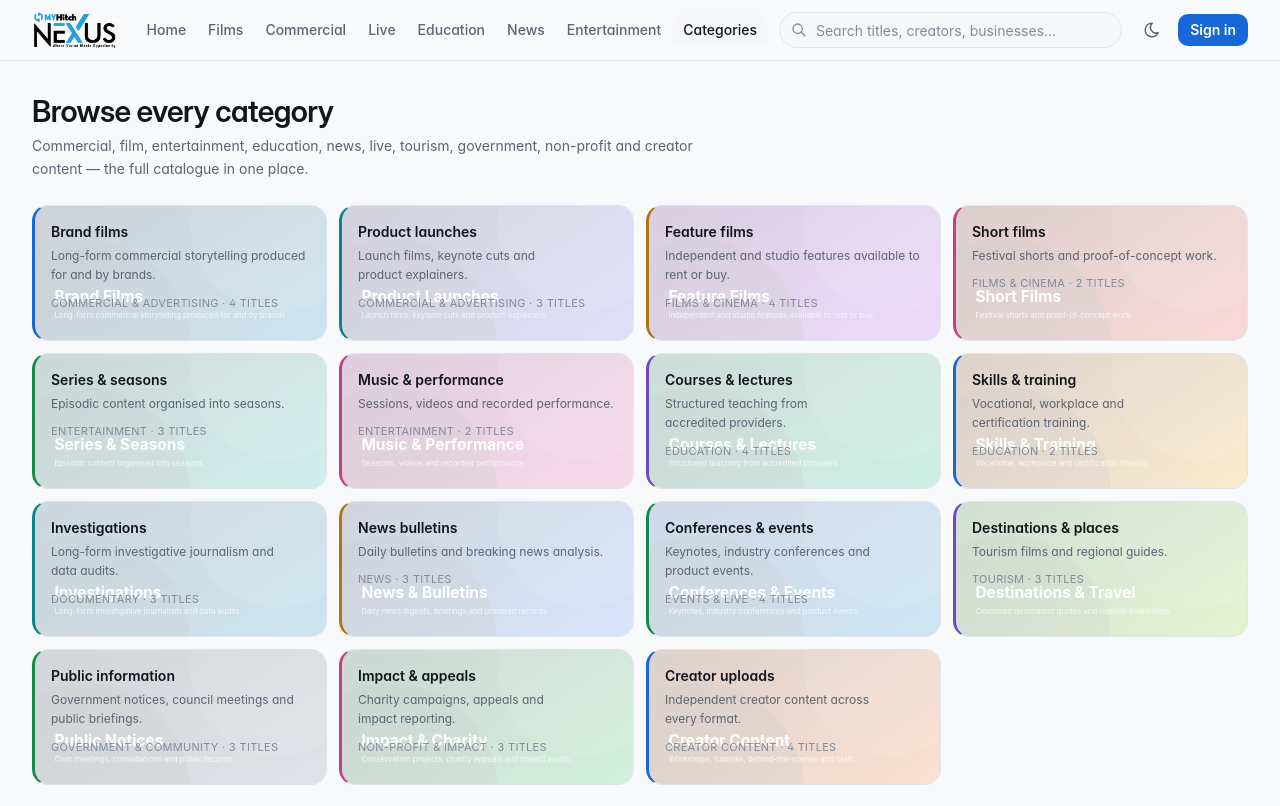
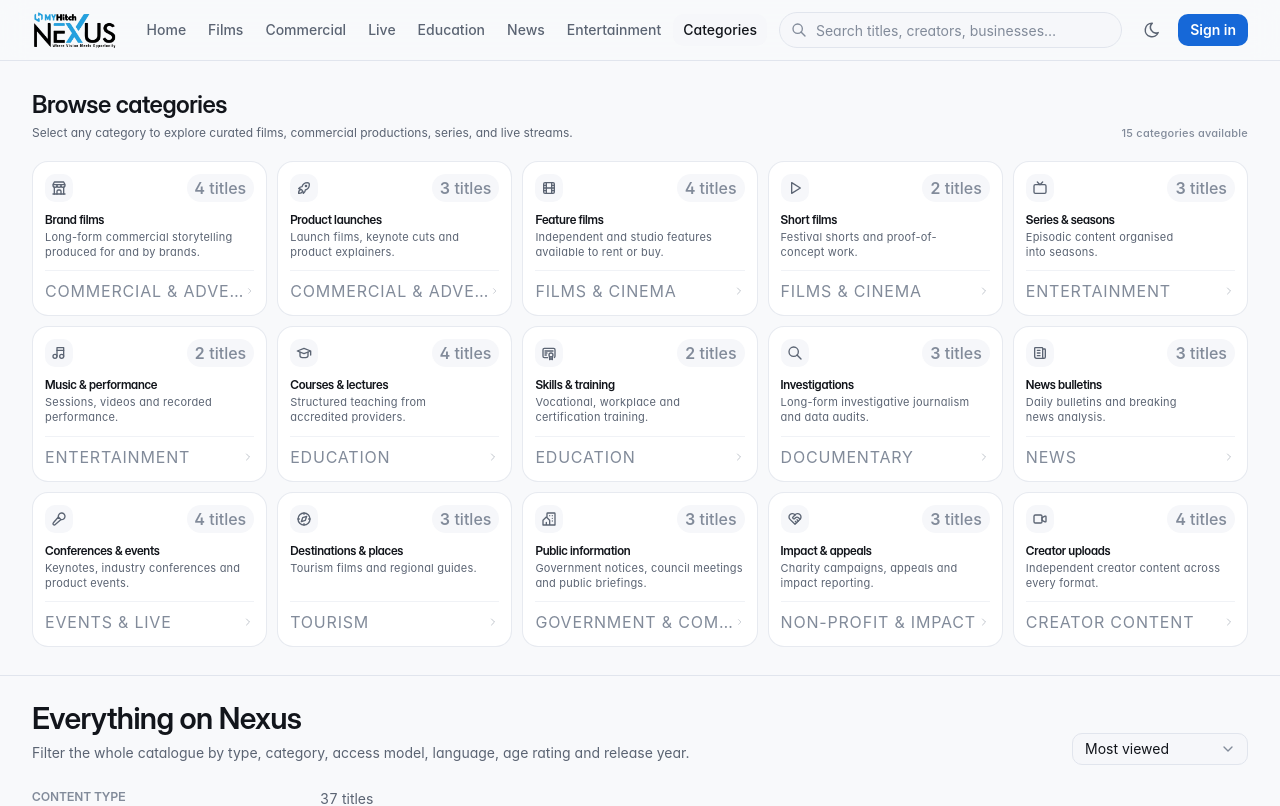
Before and after one commit to senura-d/myhitch-nexus, a Next.js app: page /explore in a window 1280 px wide. Shown: the top 806 px of the page. Built offline with nearby package versions, Linux system fonts and the light colour scheme.

Commit message:
refactor(explore): redesign category cards with compact, clean, and minimal aesthetics

```diff
--- a/src/app/(public)/explore/page.tsx
+++ b/src/app/(public)/explore/page.tsx
@@ -1,69 +1,116 @@
 "use client";
 
 import Link from "next/link";
-import { Card } from "@/components/ui/card";
+import {
+  IconBuildingCommunity,
+  IconBuildingStore,
+  IconCertificate,
+  IconChevronRight,
+  IconCompass,
+  IconDeviceTv,
+  IconHeartHandshake,
+  IconMicrophone2,
+  IconMovie,
+  IconMusic,
+  IconNews,
+  IconPlayerPlay,
+  IconRocket,
+  IconSchool,
+  IconSearch,
+  IconVideo,
+} from "@tabler/icons-react";
 import { BrowseView } from "@/components/discovery/browse-view";
 import { CONTENT_TYPE_LABELS, categories } from "@/lib/mock-api/data/categories";
 import { compactNumber } from "@/lib/utils";
 
-const CHART_TOKENS = [
-  "rgb(var(--nx-chart-1))",
-  "rgb(var(--nx-chart-2))",
-  "rgb(var(--nx-chart-3))",
-  "rgb(var(--nx-chart-4))",
-  "rgb(var(--nx-chart-5))",
-  "rgb(var(--nx-chart-6))",
-];
+function getCategoryIcon(id: string) {
+  switch (id) {
+    case "cat_brand_film":
+      return <IconBuildingStore className="size-4" />;
+    case "cat_product_launch":
+      return <IconRocket className="size-4" />;
+    case "cat_feature_film":
+      return <IconMovie className="size-4" />;
+    case "cat_short_film":
+      return <IconPlayerPlay className="size-4" />;
+    case "cat_series":
+      return <IconDeviceTv className="size-4" />;
+    case "cat_music":
+      return <IconMusic className="size-4" />;
+    case "cat_courses":
+      return <IconSchool className="size-4" />;
+    case "cat_skills":
+      return <IconCertificate className="size-4" />;
+    case "cat_investigations":
+      return <IconSearch className="size-4" />;
+    case "cat_news_bulletins":
+      return <IconNews className="size-4" />;
+    case "cat_conferences":
+      return <IconMicrophone2 className="size-4" />;
+    case "cat_destinations":
+      return <IconCompass className="size-4" />;
+    case "cat_public_notices":
+      return <IconBuildingCommunity className="size-4" />;
+    case "cat_impact":
+      return <IconHeartHandshake className="size-4" />;
+    case "cat_creators":
+      return <IconVideo className="size-4" />;
+    default:
+      return <IconMovie className="size-4" />;
+  }
+}
 
 export default function ExplorePage() {
   return (
     <div>
-      <section className="border-b border-border px-4 py-8 sm:px-6 lg:px-8">
-        <h1 className="font-display text-2xl font-semibold text-fg sm:text-3xl">
-          Browse every category
+      <section className="border-b border-border px-4 py-7 sm:px-6 lg:px-8">
+        <div className="flex flex-col gap-1 sm:flex-row sm:items-end sm:justify-between">
+          <div>
+            <h1 className="font-display text-xl font-semibold text-fg sm:text-2xl">
+              Browse categories
             </h1>
-        <p className="mt-1.5 max-w-2xl text-sm leading-relaxed text-fg-muted">
-          Commercial, film, entertainment, education, news, live, tourism,
-          government, non-profit and creator content — the full catalogue in one
-          place.
+            <p className="mt-1 max-w-xl text-xs text-fg-muted">
+              Select any category to explore curated films, commercial productions, series, and live streams.
             </p>
+          </div>
+          <span className="text-2xs font-medium text-fg-subtle">
+            {categories.length} categories available
+          </span>
+        </div>
 
-        <div className="mt-6 grid gap-3 sm:grid-cols-2 lg:grid-cols-4">
+        {/* Compact, clean & minimal category cards */}
+        <div className="mt-5 grid grid-cols-1 gap-2.5 sm:grid-cols-2 md:grid-cols-3 lg:grid-cols-4 xl:grid-cols-5">
           {categories.map((category) => (
-            <Link key={category.id} href={`/category/${category.slug}`}>
-              <Card
-                interactive
-                className="group relative h-full min-h-[8.5rem] overflow-hidden p-4"
-                style={{
-                  borderLeftColor: CHART_TOKENS[category.accentToken - 1],
-                  borderLeftWidth: 3,
-                }}
+            <Link
+              key={category.id}
+              href={`/category/${category.slug}`}
+              className="group relative flex flex-col justify-between rounded-lg border border-border/80 bg-surface p-3 transition-all duration-200 hover:-translate-y-0.5 hover:border-accent/40 hover:bg-surface-2 hover:shadow-sm"
             >
-                {category.imageUrl ? (
-                  <>
-                    <img
-                      src={category.imageUrl}
-                      alt={category.name}
-                      loading="lazy"
-                      className="absolute inset-0 size-full object-cover opacity-20 transition-all duration-300 group-hover:scale-105 group-hover:opacity-30"
-                    />
-                    <div className="absolute inset-0 bg-gradient-to-t from-surface-1 via-surface-1/90 to-surface-1/60" />
-                  </>
-                ) : null}
-                <div className="relative z-10">
-                  <p className="text-sm font-semibold text-fg transition-colors group-hover:text-accent">
+              <div>
+                {/* Header: Icon + Title count badge */}
+                <div className="flex items-center justify-between">
+                  <div className="flex size-7 items-center justify-center rounded-md bg-surface-2 text-fg-muted transition-colors group-hover:bg-accent/10 group-hover:text-accent">
+                    {getCategoryIcon(category.id)}
+                  </div>
+                  <span className="rounded-full bg-surface-2 px-2 py-0.5 text-3xs font-medium text-fg-subtle transition-colors group-hover:bg-accent/10 group-hover:text-accent">
+                    <span className="nx-tnum font-semibold">{compactNumber(category.videoCount)}</span> titles
+                  </span>
+                </div>
+
+                {/* Category Title & Description */}
+                <h2 className="mt-2.5 text-xs font-semibold text-fg transition-colors group-hover:text-accent">
                   {category.name}
-                  </p>
-                  <p className="mt-1 nx-clamp-2 text-xs leading-relaxed text-fg-muted">
+                </h2>
+                <p className="mt-0.5 line-clamp-2 text-2xs leading-snug text-fg-muted">
                   {category.description}
                 </p>
-                  <p className="mt-2.5 text-2xs uppercase tracking-wide text-fg-subtle">
-                    {CONTENT_TYPE_LABELS[category.contentType]} ·{" "}
-                    <span className="nx-tnum">{compactNumber(category.videoCount)}</span>{" "}
-                    titles
-                  </p>
               </div>
-              </Card>
+
+              {/* Bottom bar: Content Type label + hover indicator */}
+              <div className="mt-2.5 flex items-center justify-between border-t border-border/50 pt-2 text-3xs uppercase tracking-wider text-fg-subtle">
+                <span className="truncate">{CONTENT_TYPE_LABELS[category.contentType]}</span>
+                <IconChevronRight className="size-3 text-fg-subtle/50 transition-all duration-150 group-hover:translate-x-0.5 group-hover:text-accent" />
+              </div>
             </Link>
           ))}
         </div>
```
Lines whose indentation alone changed are shown as unchanged.
